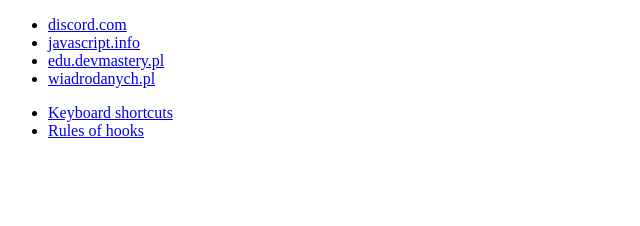
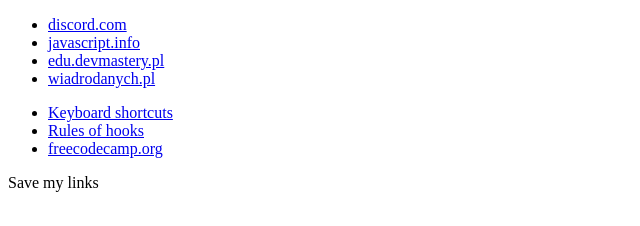
Before and after one commit to mkiszka/MyShortcuts, a plain HTML site: page index.html in a window 1280 px wide. Shown: the whole page, without its empty margins (0-640 px from the left). Drawn offline with Linux system fonts and the light colour scheme.

Commit message:
Added new links

```diff
--- a/index.html
+++ b/index.html
@@ -14,8 +14,9 @@
 <ul>
 <li><a href="https://code.visualstudio.com/shortcuts/keyboard-shortcuts-windows.pdf">Keyboard shortcuts</a>
 <li><a href="https://reactjs.org/docs/hooks-rules.html">Rules of hooks</a>
+<li><a href="https://www.freecodecamp.org/">freecodecamp.org</a>
 </ul>
-
+Save my links
 
 </body>
 </html>
```
